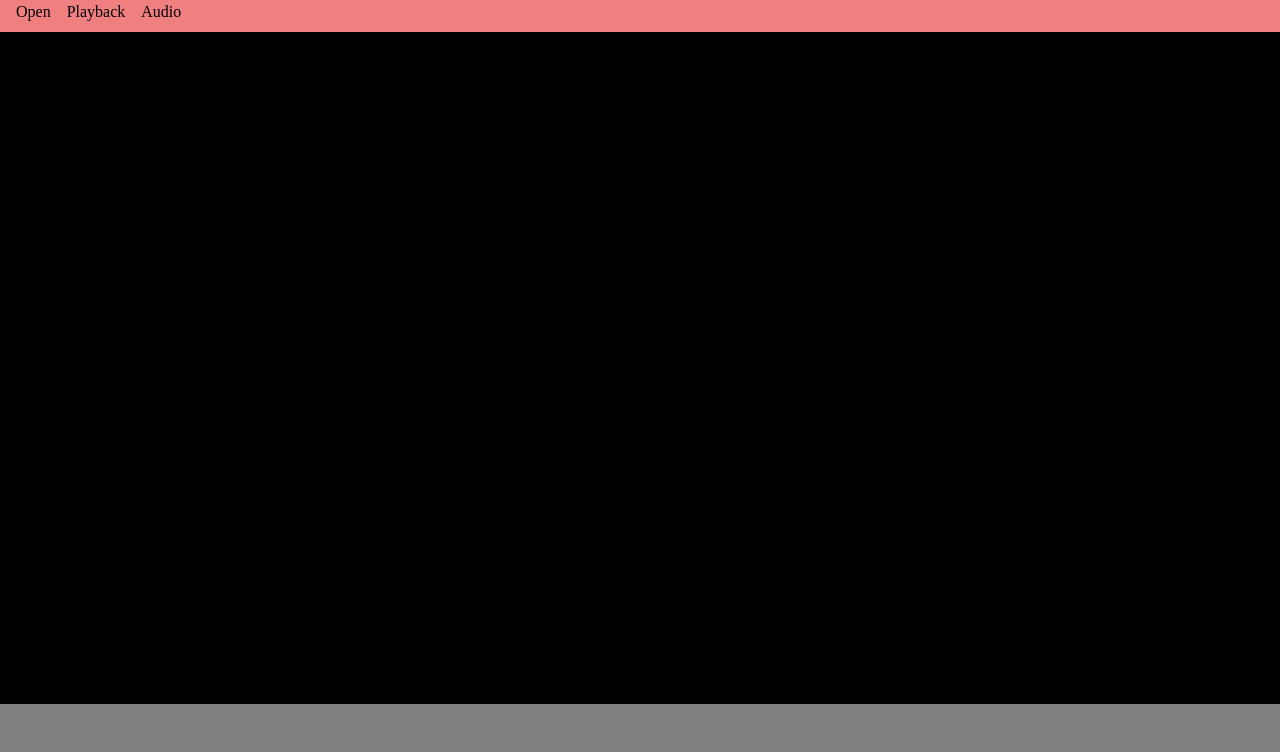
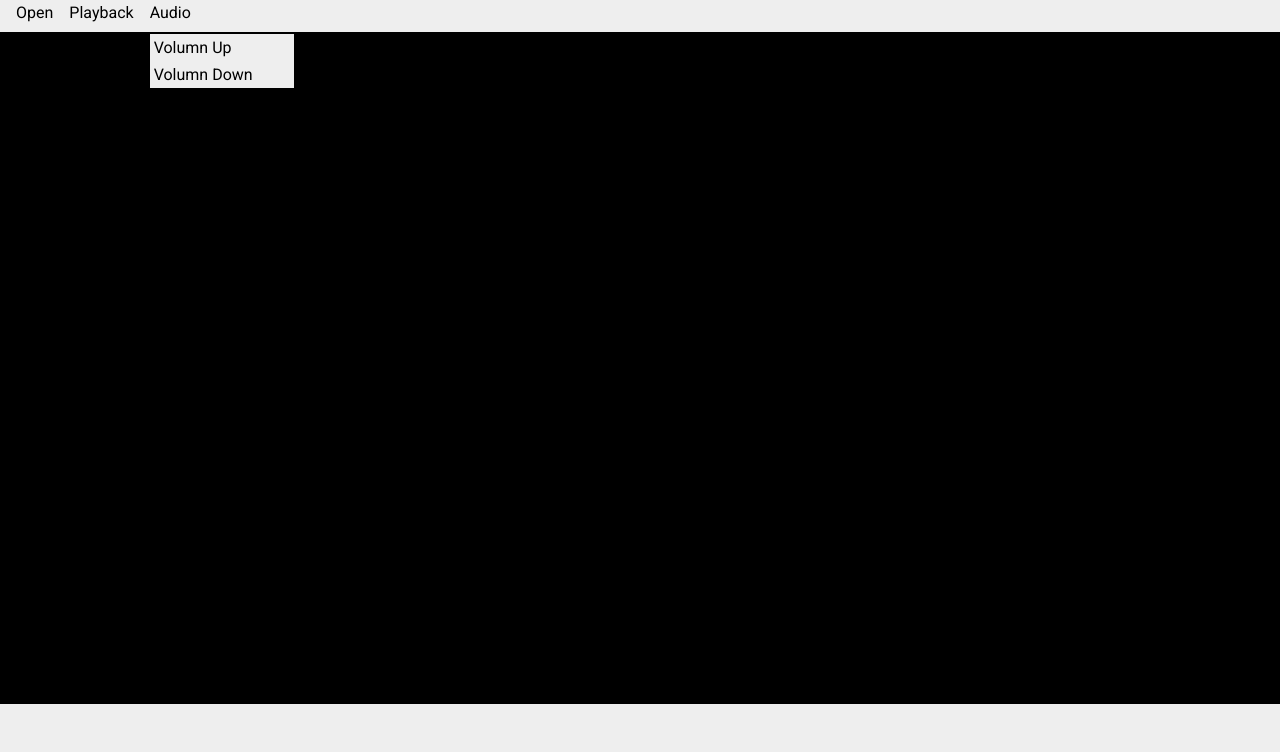
Before and after one commit to Aishwaryagundale/vlc-media-player-clone, a plain HTML site: page index.html in a window 1280 px wide. Shown: the part 48-800 px from the top of the page. Drawn offline with Linux system fonts and the light colour scheme.

Commit message:
Add menu dropdown structure

```diff
--- a/index.html
+++ b/index.html
@@ -17,9 +17,23 @@
             <h1 class="title">VLC media player</h1>
         </div>
         <div class="menubar">
-            <div class="menu">Open</div>
-            <div class="menu">Playback</div>
-            <div class="menu">Audio</div>
+            <div class="menu">
+                <div class="menu-btn">Open</div>
+            </div>
+            <div class="menu">
+                <div class="menu-btn">Playback</div>
+              <!--  <ul class="menu-items">
+                    <li>SpeedUP</li>
+                    <li>SpeedDown</li>
+                </ul>-->
+            </div>
+            <div class="menu">
+                <div class="menu-btn">Audio</div>
+                <ul class="menu-items">
+                    <li>Volumn Up</li>
+                    <li>Volumn Down</li>
+                </ul>
+            </div>
         </div>
     </header>
     <main>
--- a/reset.css
+++ b/reset.css
@@ -3,4 +3,9 @@
 }
 body{
     margin: 0px;
+ul{
+   padding: 0;
 }
+li{
+    list-style: none;
+}
--- a/style.css
+++ b/style.css
@@ -1,14 +1,19 @@
 /* VLC Media Player Clone Styles */
+@import url('https://fonts.googleapis.com/css2?family=Roboto:ital,wght@0,100..900;1,100..900&display=swap');
 /**header**/
+body{
+     font-family: "Roboto", sans-serif;
+     background-color: rgb(238, 238, 238);
+}
 header{
     height: 5rem;
-    background-color: lightcoral;
+    /*background-color: lightcoral;*/
 }
 .titlebar{
     height: 50%;
-
-      display: flex;
-       align-items: center;
+     display: flex;
+     align-items: center;
+     gap: 0.2rem;
 }
 .title-img{
     height: 60%;
@@ -26,8 +31,17 @@ header{
  margin-left: 1rem;
 height: 50%;
 }
-footer{
-    background-color: gray;
+.menu{
+   position:relative;
+}
+.menu-items{
+    background-color: rgb(238, 238, 238);
+    position: absolute;
+    top: 15px;
+    width: 9rem;
+}
+li{
+   padding: 0.25rem;
 }
 /*****main element*******/
 main{
@@ -36,6 +50,6 @@ main{
 }
 /*****footer*****/
 footer{
-    background-color: gray;
+
     height: 3rem;
 }
```
Also changed, not shown: 1 other file.
